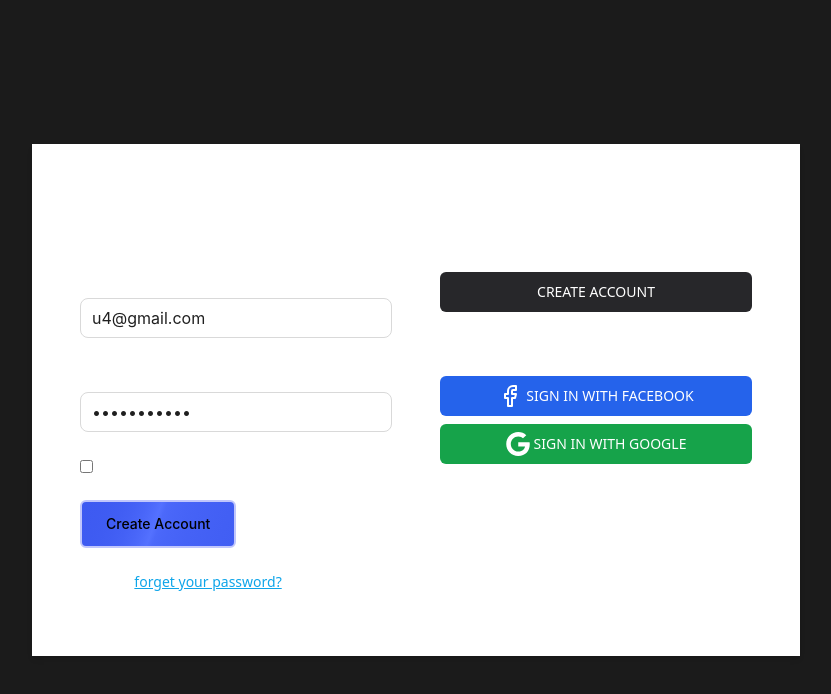
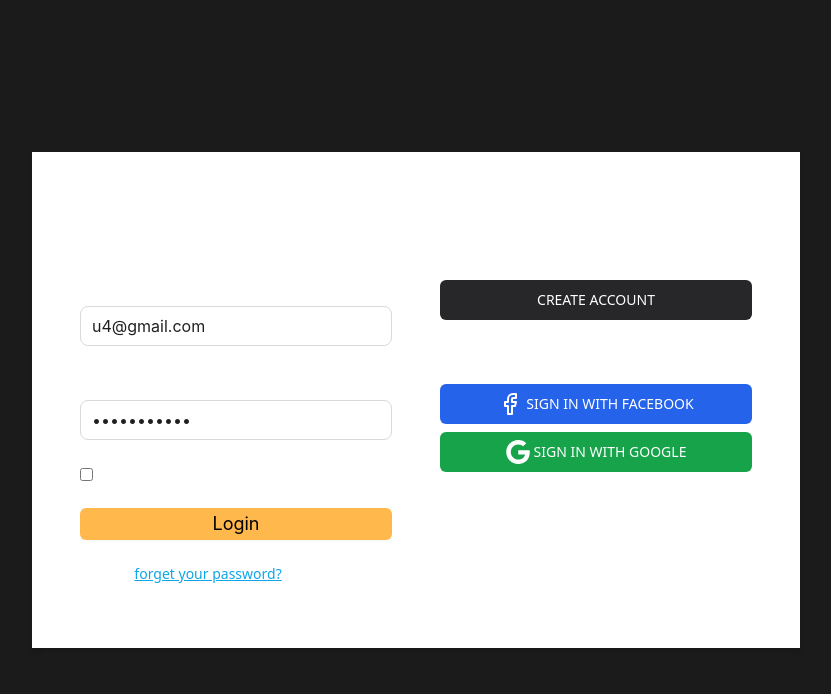
Before and after one commit to tansim12/Car-Rental-Client-A5, a React (Vite) app: page /login in a window 1280 px wide. Shown: the top 694 px of the page, without its empty margins (224-1055 px from the left). Built offline with nearby package versions, Linux system fonts and the light colour scheme.

Commit message:
login and register button done

```diff
--- a/src/pages/Auth/Login.tsx
+++ b/src/pages/Auth/Login.tsx
@@ -1,6 +1,5 @@
 import { useNavigate } from "react-router-dom";
 import SocialLogin from "../../components/ui/SocialLoing/SocialLogin";
-import ButtonBackgroundShine from "../../components/ui/Button/ButtonBackgroundShine";
 import CustomForm from "../../components/From/CustomForm";
 import { FieldValues, SubmitHandler } from "react-hook-form";
 import toast from "react-hot-toast";
@@ -10,6 +9,7 @@ import verifyToken from "../../utils/verifyToken";
 import { useAppDispatch } from "../../Redux/hook";
 import { setUser } from "../../Redux/Feature/Auth/authSlice";
 import { handleApiError } from "../../utils/handleApiError";
+import CustomOutlineButton from "../../components/ui/Button/CustomOutlineButton";
 
 const defaultValue = { email: "u4@gmail.com", password: "password123" };
 
@@ -75,11 +75,11 @@ const Login = () => {
                 Submit
 
               </button> */}
-              <ButtonBackgroundShine
+              {/* <ButtonBackgroundShine
                 name="Create Account"
-                width="full
-               "
-              />
+                width="full"
+              /> */}
+              <CustomOutlineButton name="Login" customCss="w-full"  textColor="black" isTransParent={false} />
             </CustomForm>
             <p className="mt-6 flex gap-1 text-sm text-white">
               Did you
--- a/src/pages/Auth/Register.tsx
+++ b/src/pages/Auth/Register.tsx
@@ -4,7 +4,6 @@ import CustomForm from "../../components/From/CustomForm";
 import CustomInput from "../../components/From/CustomInput";
 import { useNavigate } from "react-router-dom";
 import SocialLogin from "../../components/ui/SocialLoing/SocialLogin";
-import ButtonBackgroundShine from "../../components/ui/Button/ButtonBackgroundShine";
 import { zodResolver } from "@hookform/resolvers/zod";
 import { registerSchema } from "../../Schemas/authSchema";
 import toast from "react-hot-toast";
@@ -13,6 +12,7 @@ import { useAppDispatch } from "../../Redux/hook";
 import { setUser } from "../../Redux/Feature/Auth/authSlice";
 import verifyToken from "../../utils/verifyToken";
 import { handleApiError } from "../../utils/handleApiError";
+import CustomOutlineButton from "../../components/ui/Button/CustomOutlineButton";
 const defaultData = {
   name: "abccc",
   password: "password123",
@@ -112,7 +112,8 @@ const Register = () => {
                 />
               </div>
             </div>
-            <ButtonBackgroundShine name="Submit" width="full" />
+            <CustomOutlineButton name="Login" customCss="w-full"  textColor="black" isTransParent={false} />
+
           </CustomForm>
           <div className="text-center mt-4 ">
             <span>
```
